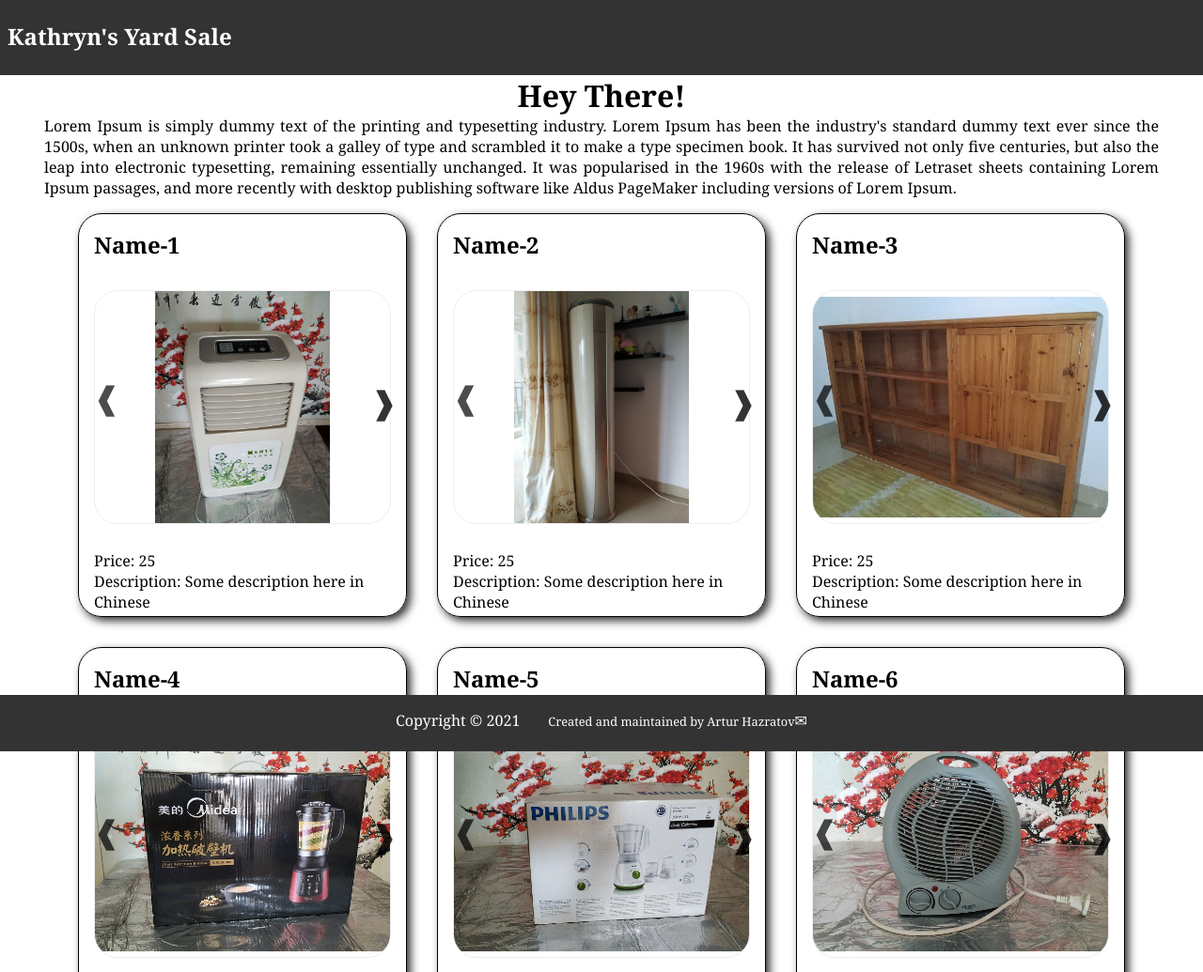
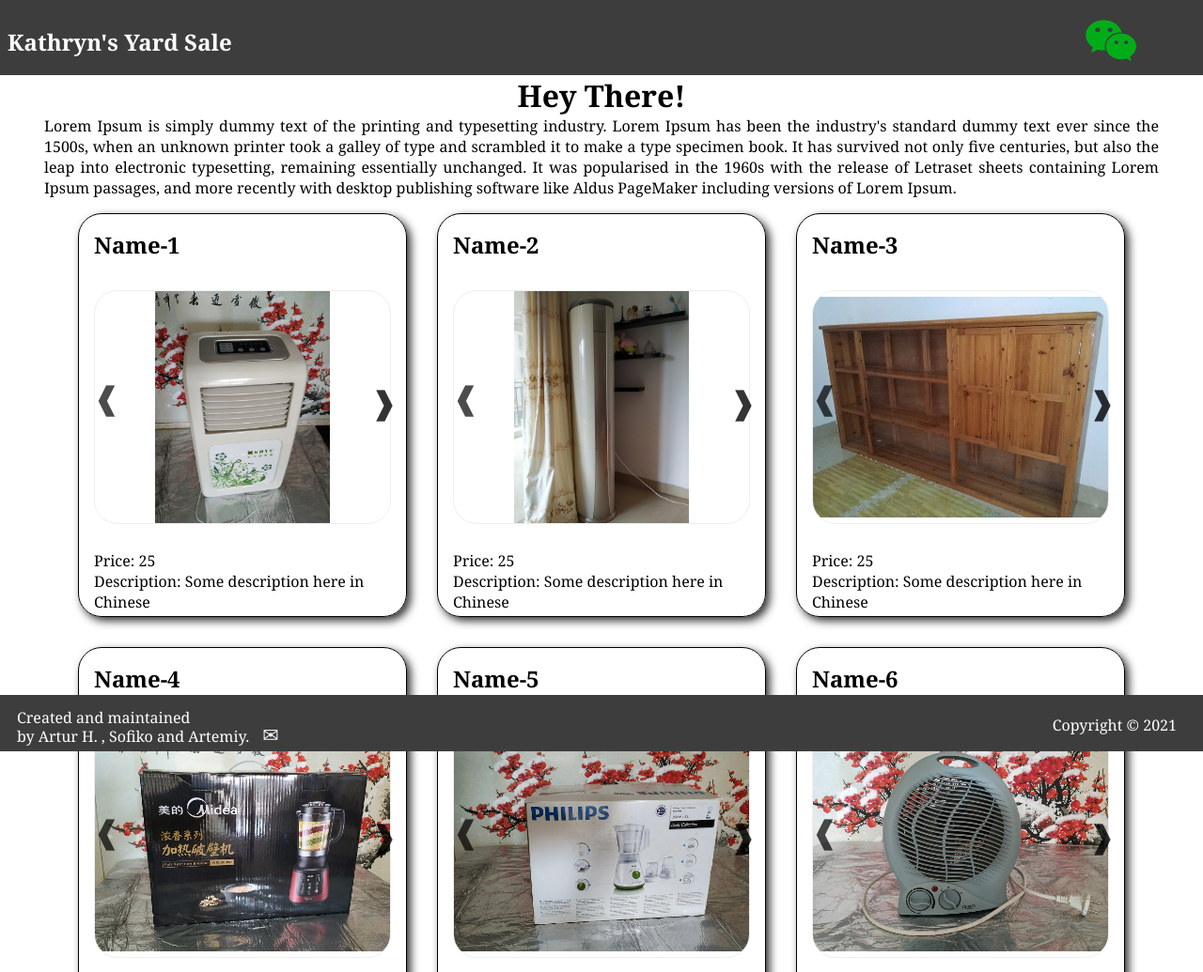
Before and after one commit to a-hazratov/yard-sale, a plain HTML site: page index.html in a window 1280 px wide. Shown: the top 1035 px of the page at 94% size. Drawn offline with Linux system fonts and the light colour scheme.

Commit message:
added icons for social media

```diff
--- a/css/main.css
+++ b/css/main.css
@@ -26,7 +26,7 @@ body {
 }
 
 .dark {
-  background: #333;
+  background: #3d3d3d;
   color: #fff;
 }
 
@@ -34,6 +34,7 @@ body {
 body {
   flex-direction: column;
   padding-bottom: 60px;
+  background-color: #fff;
 }
 
 .navbar {
@@ -52,9 +53,29 @@ body {
   font-size: 1.5rem;
 }
 
-.navbar__navmenu {
-  width: 100%;
-  position: relative;
+.wechatBox {
+  height: 100%;
+  position: absolute;
+  top: 0;
+  right: 5%;
+}
+
+.wechatBox p {
+  color: white;
+}
+.fab {
+  margin-top: 10px;
+  padding: 8px;
+  font-size: 50px;
+  width: 70px;
+  color: #00ad19;
+  cursor: pointer;
+  border-radius: 10px;
+}
+
+.fab:active {
+  box-shadow: 4px 4px 6px hsl(0, 7%, 81%);
+  background: rgb(85, 84, 84);
 }
 
 .intro {
@@ -128,9 +149,11 @@ body {
 }
 
 .creator {
-  margin-left: 30px;
-  font-size: 0.8rem;
-  margin-top: 3px;
+  font-size: 1rem;
+  display: block;
+  float: left;
+  margin-right: 20px;
+  height: 100%;
 }
 
 .rightArrow {
@@ -167,3 +190,24 @@ body {
   font-weight: bold;
   cursor: pointer;
 }
+
+.email {
+  font-size: 1.3rem;
+  margin-left: 10px;
+  color: white;
+  text-decoration: none;
+  cursor: focus;
+}
+
+.copyRight {
+  display: block;
+  float: right;
+  padding-top: 5px;
+  margin-right: 20px;
+  height: 100%;
+}
+
+.creator p {
+  line-height: 1.1rem;
+  padding-left: 10px;
+}
--- a/index.html
+++ b/index.html
@@ -6,13 +6,16 @@
     <meta name="viewport" content="width=device-width, initial-scale=1.0">
     <title>My First Page</title>
     <link rel="stylesheet" href="css/main.css">
+    <script src="https://kit.fontawesome.com/3a723d6d32.js" crossorigin="anonymous"></script>
 
 </head>
     <body class="flex-start">
 <header class="navbar flex-start dark">
     <h1 class="navbar__title">Kathryn's Yard Sale</h1>
-<nav class="navbar__navmenu">
-</nav>
+    <div class="wechatBox flex-center">
+    <i class="fab fa-weixin"></i>
+
+  </div>
 </header>
 <div class="intro flex-center">
     <h1>Hey There!</h1>
@@ -25,8 +28,18 @@
 </div>
 <main id="sale-items" class="main flex-center">
 </main>
-<footer class="footer flex-center dark">
-    Copyright &copy; 2021  <span class="creator">Created and maintained by Artur Hazratov </span><span class='email'>&#9993;</span>
+<footer class="footer  dark">
+    <div class="copyRight">
+        <p>
+            Copyright &copy; 2021
+        </p>
+    </div>
+     <div class="creator">
+         <p>Created and maintained<br/> by Artur H. , Sofiko and Artemiy.
+        <a href="mailto:artur.hazratov@gmail.com" class="email">&#9993;</a>
+         </p>
+     </div>
+
 </footer>
 <script src="jquery-3.min.js"></script>
 <script src="main.js"></script>
```
Also changed, not shown: img/wechat-code.png (added).
